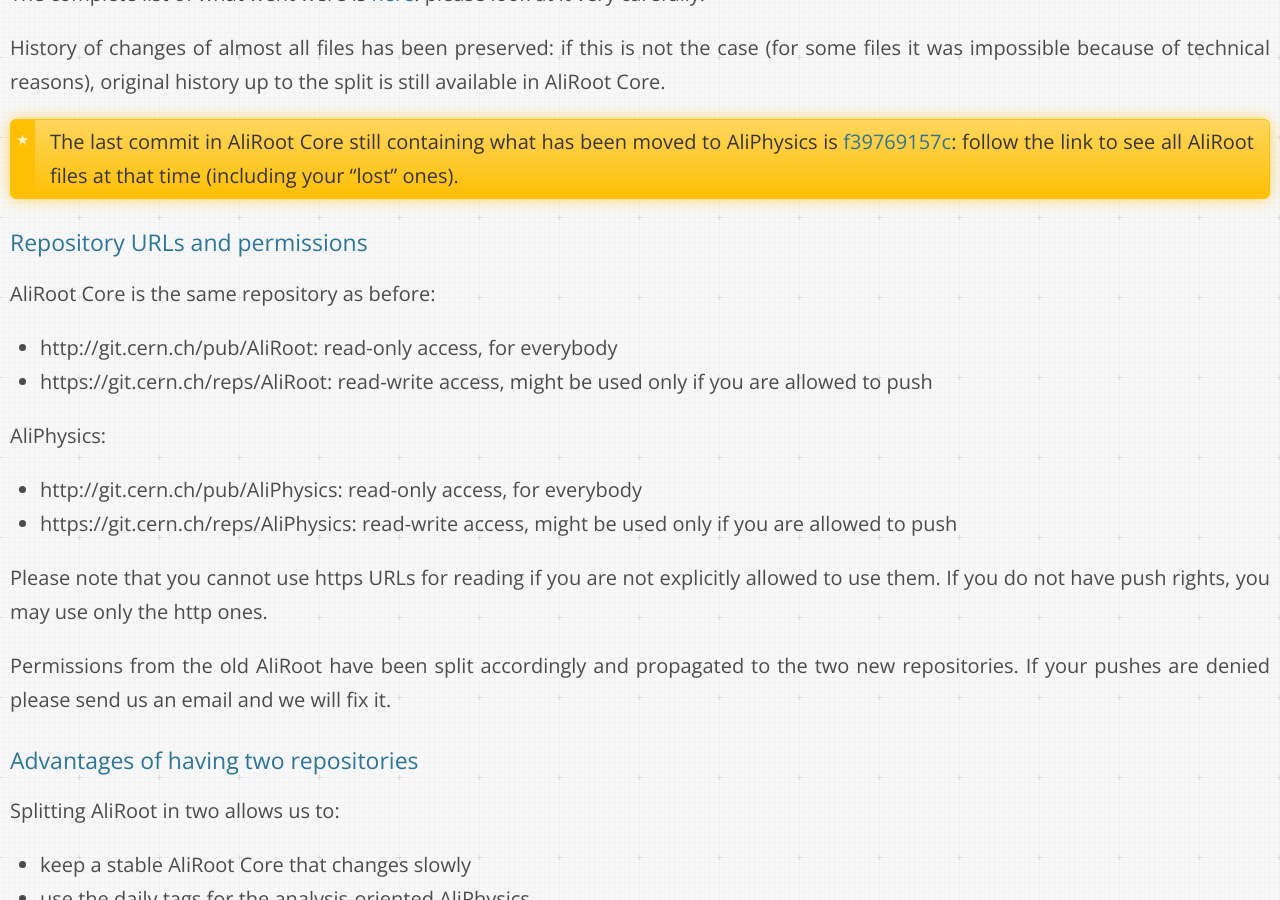
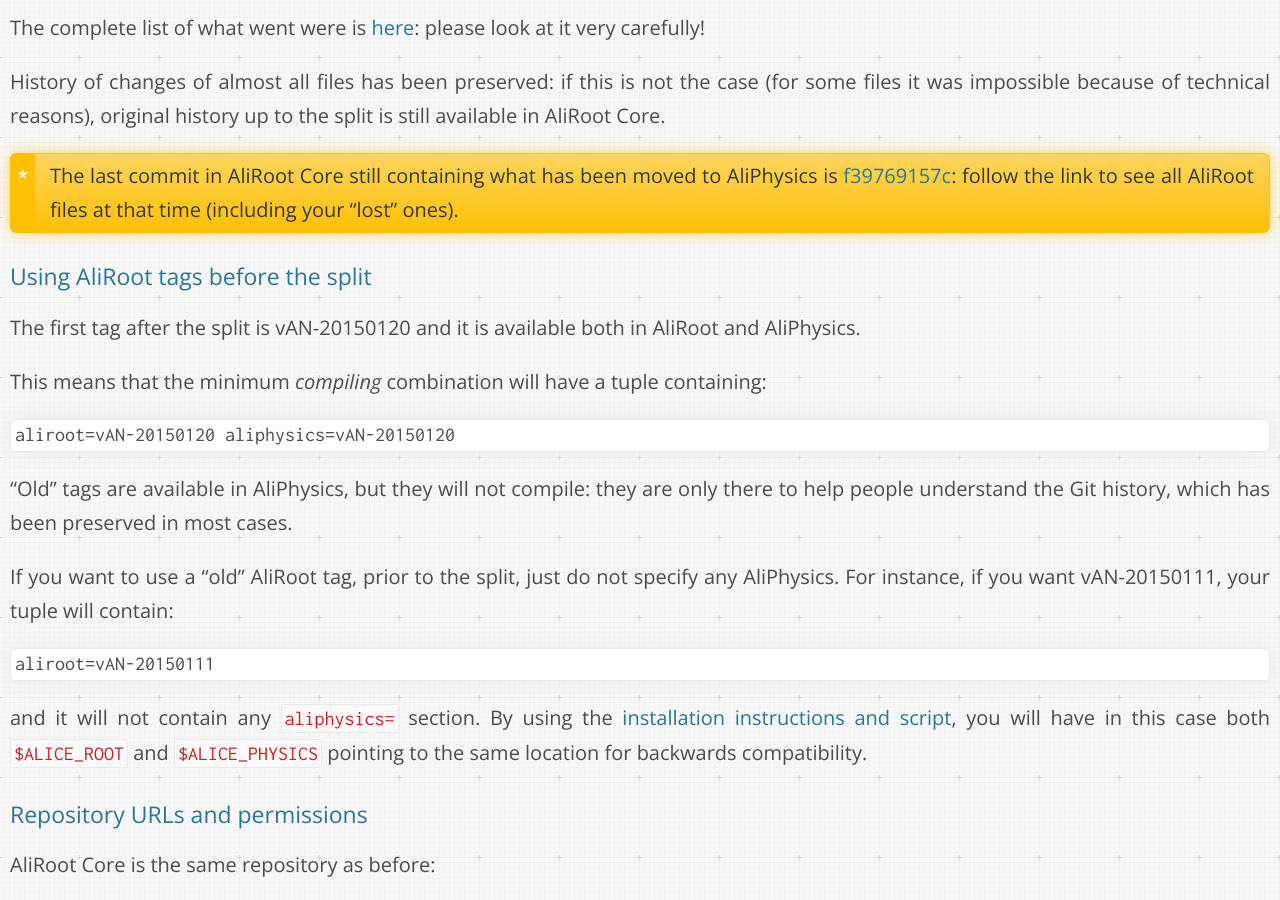
Before and after one commit to dberzano/dberzano.github.io, a Jekyll site: the page built from _posts/2015-01-20-aliroot-split-update.md, in a window 1280 px wide and 900 px high, scrolled down 2503 px. Built offline with Jekyll 4.4.1, drawn with Linux system fonts in a browser that asks for light colours; Markdown is read by kramdown in place of the engine named in the settings; some of the changed text lies outside the part shown.

Commit message:
Post: what to do with old AliRoot tags

````diff
--- a/_posts/2015-01-20-aliroot-split-update.md
+++ b/_posts/2015-01-20-aliroot-split-update.md
@@ -107,6 +107,36 @@
 > AliRoot files at that time (including your "lost" ones).
 
 
+### Using AliRoot tags before the split
+
+The first tag after the split is **vAN-20150120** and it is available both in
+AliRoot and AliPhysics.
+
+This means that the minimum *compiling* combination will have a tuple
+containing:
+
+```
+aliroot=vAN-20150120 aliphysics=vAN-20150120
+```
+
+"Old" tags are available in AliPhysics, but **they will not compile**: they are
+only there to help people understand the Git history, which has been preserved
+in most cases.
+
+If you want to use a "old" AliRoot tag, prior to the split, **just do not
+specify any AliPhysics**. For instance, if you want **vAN-20150111**, your tuple
+will contain:
+
+```
+aliroot=vAN-20150111
+```
+
+and it will **not** contain any `aliphysics=` section. By using the
+[installation instructions and script](/alice/install-aliroot), you will have in
+this case both `$ALICE_ROOT` and `$ALICE_PHYSICS` pointing to the same location
+for backwards compatibility.
+
+
 ### Repository URLs and permissions
 
 AliRoot Core is the same repository as before:
````
